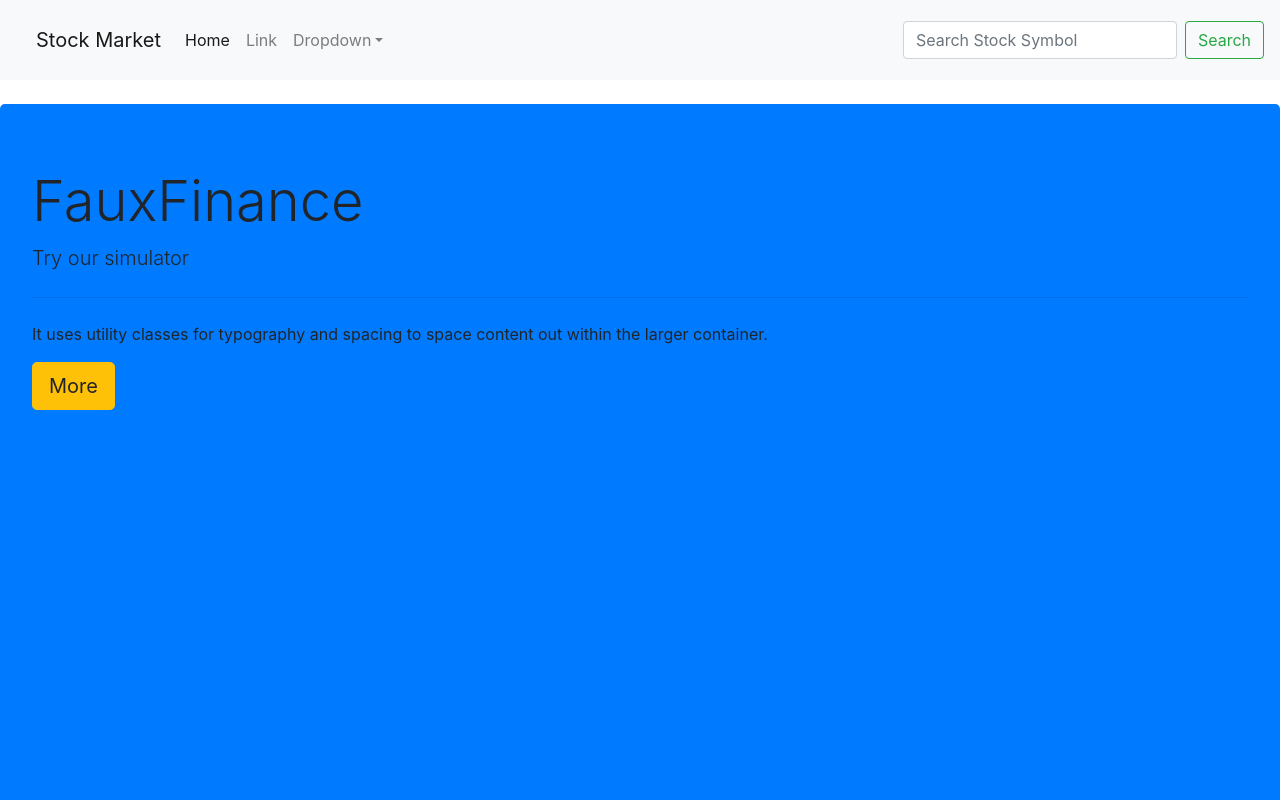
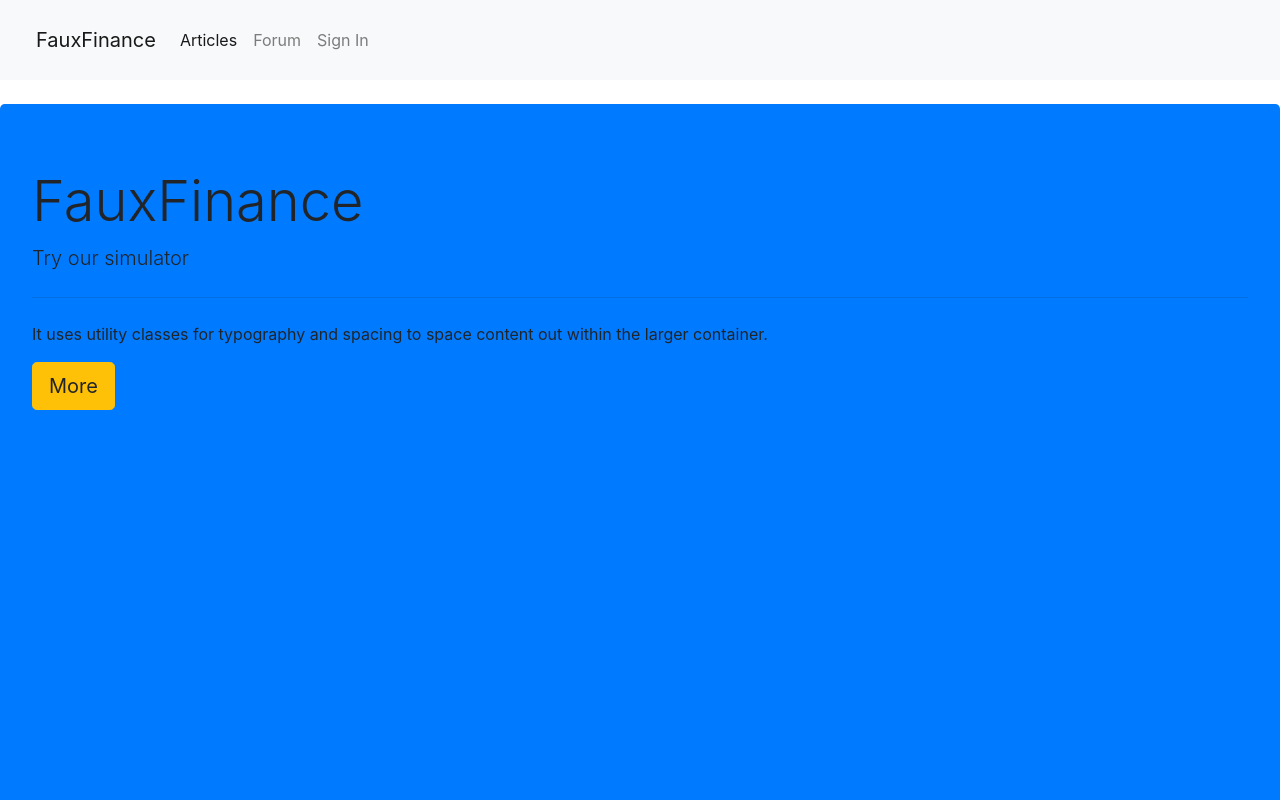
Before and after one commit to ethanhart35/Project3, a React (Create React App) app in the folder client/: page / in a window 1280 px wide. Shown: the top 800 px of the page. Built offline with nearby package versions, Linux system fonts and the light colour scheme.

Commit message:
too out the stock nav

```diff
--- a/client/src/pages/HomePage/HomePage.js
+++ b/client/src/pages/HomePage/HomePage.js
@@ -1,12 +1,12 @@
 import React from 'react';
 import Jumbo from '../../components/Jumbotron'
-import StockNav from '../../components/StockNav';
+
 
 function HomePage(props) {
     return <>
     <Jumbo/>
     <div id='charts' style={{height:"100vh"}}>
-    <StockNav/>
+
     <img src = "https://assets.bwbx.io/images/users/iqjWHBFdfxIU/i7RJ3Q.PUDCM/v2/1000x-1.png" style={{height:"90vh"}}/>
     </div>
     </>
```
